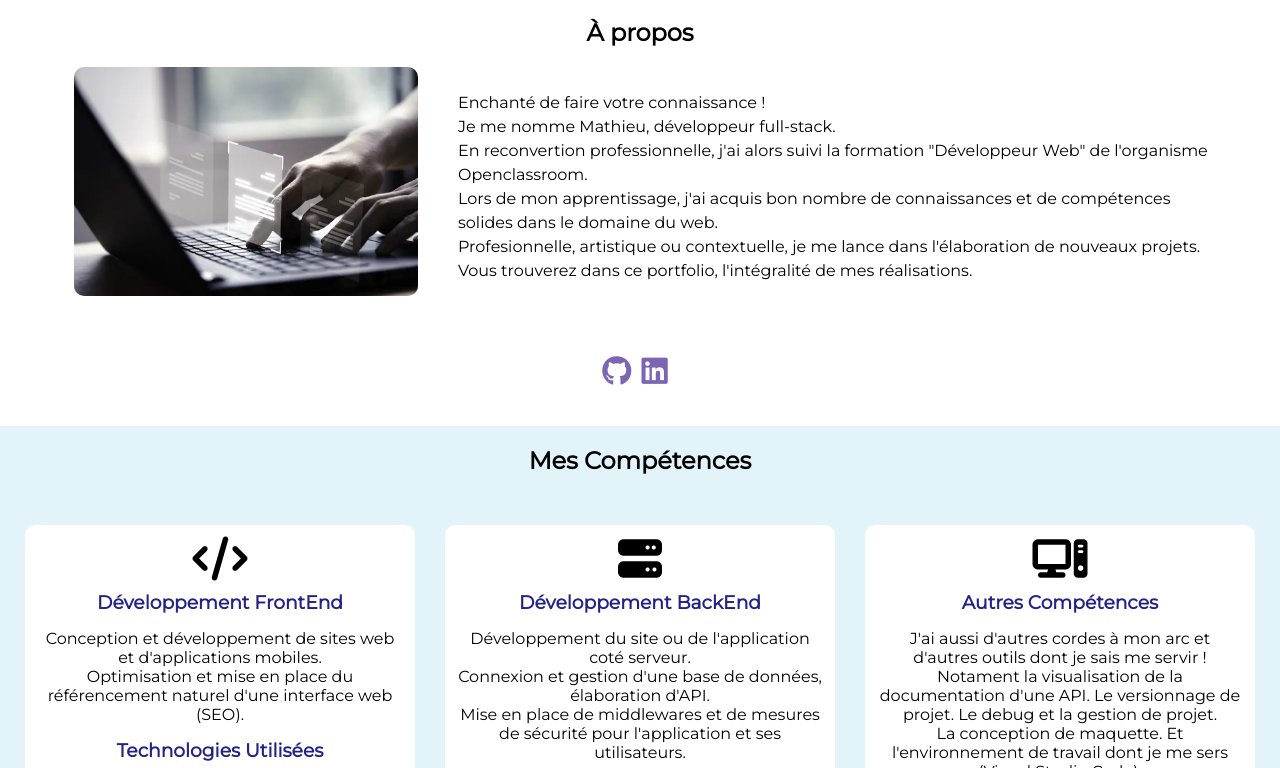
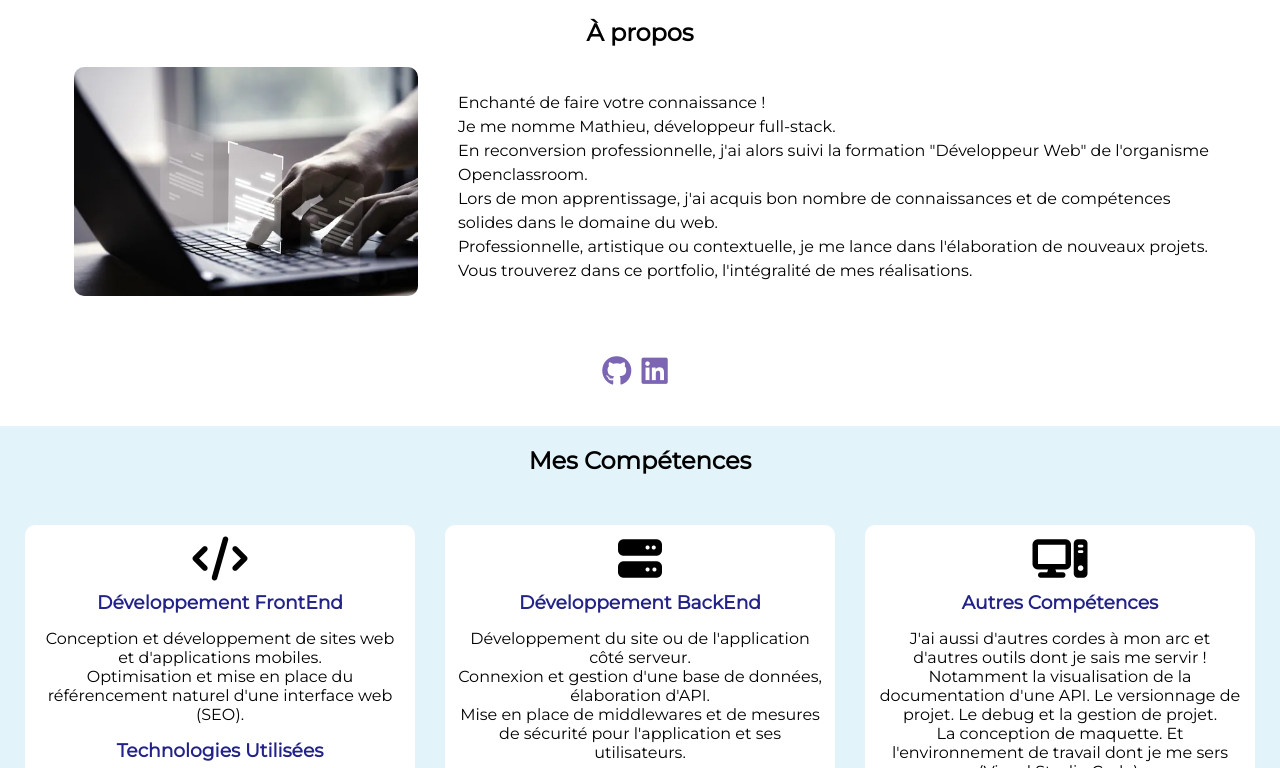
Before and after one commit to tmxdrls/matdourlens-dev.fr, a plain HTML site: page index.html in a window 1280 px wide. Shown: the part 472-1240 px from the top of the page. Drawn offline with Linux system fonts and the light colour scheme.

Commit message:
Retouche faute de frappe

```diff
--- a/index.html
+++ b/index.html
@@ -51,9 +51,9 @@
                         <aside id="aboutText">
                             <p>Enchanté de faire votre connaissance !<br>
                                 Je me nomme Mathieu, développeur full-stack. <br>
-                                En reconvertion professionnelle, j'ai alors suivi la formation "Développeur Web" de l'organisme Openclassroom.<br>
+                                En reconversion professionnelle, j'ai alors suivi la formation "Développeur Web" de l'organisme Openclassroom.<br>
                                 Lors de mon apprentissage, j'ai acquis bon nombre de connaissances et de compétences solides dans le domaine du web.<br>
-                                Profesionnelle, artistique ou contextuelle, je me lance dans l'élaboration de nouveaux projets.<br>
+                                Professionnelle, artistique ou contextuelle, je me lance dans l'élaboration de nouveaux projets.<br>
                                 Vous trouverez dans ce portfolio, l'intégralité de mes réalisations.<br>
                             </p>
                         </aside>
@@ -85,7 +85,7 @@
                                 <i class="fa-solid fa-server"></i>
                             </aside>
                             <h3>Développement BackEnd</h3>
-                                <p>Développement du site ou de l'application coté serveur.<br>
+                                <p>Développement du site ou de l'application côté serveur.<br>
                                     Connexion et gestion d'une base de données, élaboration d'API.<br>
                                     Mise en place de middlewares et de mesures de sécurité pour l'application et ses utilisateurs.
                                 </p>
@@ -104,7 +104,7 @@
                             </aside>
                             <h3>Autres Compétences</h3>
                                 <p>J'ai aussi d'autres cordes à mon arc et d'autres outils dont je sais me servir !<br>
-                                Notament la visualisation de la documentation d'une API. Le versionnage de projet. Le debug et la gestion de projet.<br>
+                                Notamment la visualisation de la documentation d'une API. Le versionnage de projet. Le debug et la gestion de projet.<br>
                                 La conception de maquette. Et l'environnement de travail dont je me sers (Visual Studio Code).
                                 </p>
                             <h3>Technologies Utilisées</h3>
```
